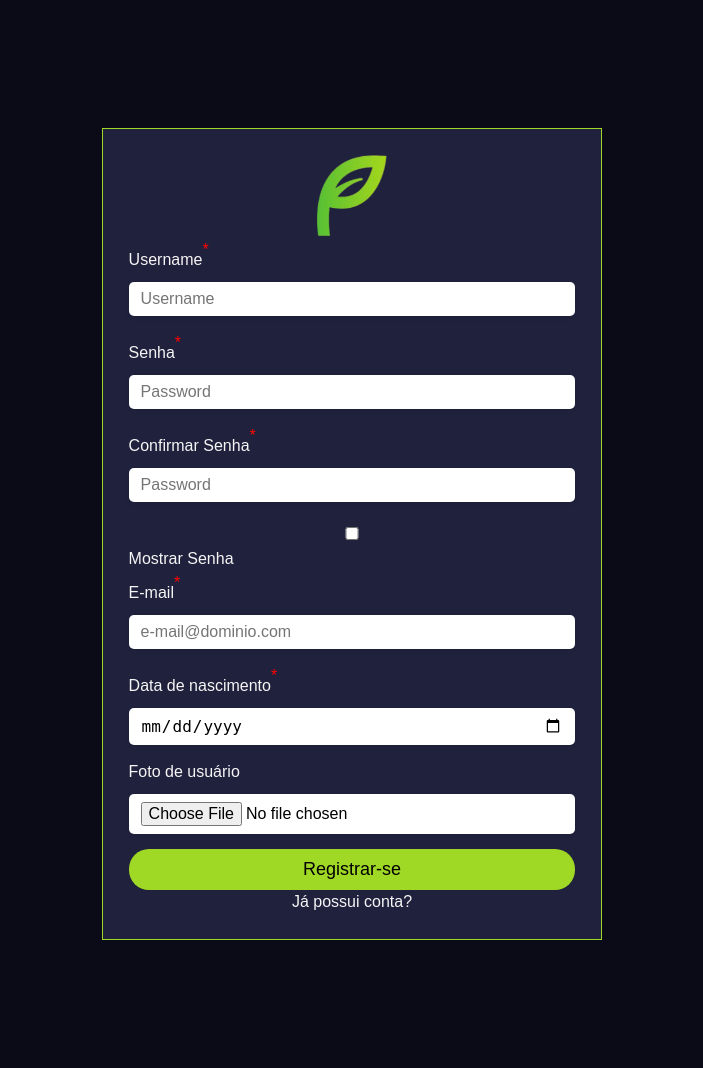
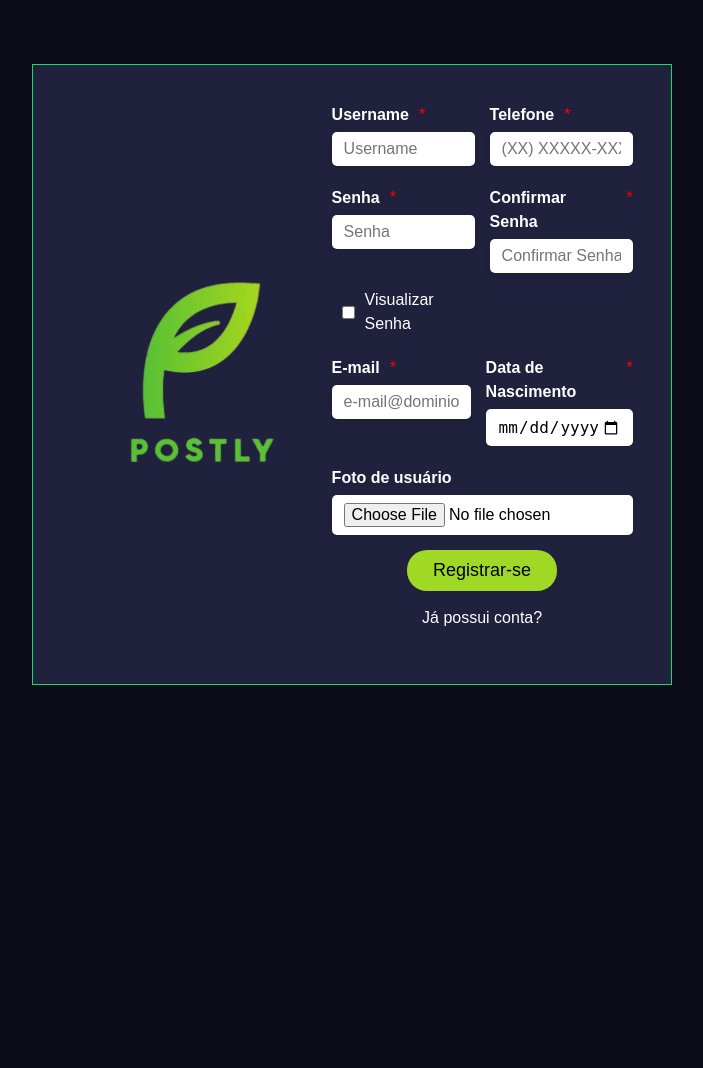
Before and after one commit to Jvictoroak/Exp_Criativa, a Python web app: template theme/templates/register.html in a window 1280 px wide. Shown: the whole page, without its empty margins (288-991 px from the left). After the commit the page ends 685 px from the top, so only its background shows below. Run offline with Jinja, Linux system fonts and the light colour scheme; the template is opened without the code that fills it, so the values that code supplies are empty; some libraries are stand-ins or nearby versions.

Commit message:
Melhorando o register

```diff
--- a/theme/assets/pages/css/register.css
+++ b/theme/assets/pages/css/register.css
@@ -1,101 +1,74 @@
-.swal2-height-auto {
-    background-color: black;
+.conteudo-principal {
+    display: flex;
+    border: 1px solid var(--verde-2);
+    padding: 3%;
+    margin: auto;
+    margin-top: 5%;
+    max-width: 50%;
+    background-color: var(--azul-2);
+    align-items: center;
 }
 
-/* Logo centralizada */
-.logo {
-    width: 70px;
-    height: auto;
-    display: block;
-    margin: 0 auto;
+.campo-texto {
+    display: flex;
 }
 
-/* Container principal */
-.conteudo-principal {
-    background-color: var(--azul-2);
-    justify-content: center;
-    flex-direction: column;
-    padding: 2%;
-    align-items: center;
-    margin: 10% auto;
-    max-width: 500px;
-    border: solid var(--verde-1) 1px;
-    font-family: Arial, Helvetica, sans-serif;
-    color: whitesmoke;
-}
-
-.nome-campo {
-    display: flex;
-}
 .campo-obrigatorio {
+    margin-left: 10px;
     color: red;
 }
 
-/* Estilo dos inputs para combinar com a página perfil */
-input {
-    border-radius: 5px; /* Ajuste o valor para combinar com o estilo da página perfil */
-    font-weight: normal; /* Ajuste o peso da fonte, se necessário */
-    padding: 8px 12px; /* Ajuste o espaçamento interno */
-    font-size: 16px; /* Ajuste o tamanho da fonte */
-    border: 1px solid var(--cinza-claro); /* Substitua por uma cor consistente com a página perfil */
+.logo {
+    margin: 10%;
+    max-width: 150px; /* Limitar o tamanho da logo */
+}
+
+/* Container do formulário */
+#registroForm {
+    display: flex;
+    flex-direction: column;
+    align-items: center;
+}
+
+/* Container das linhas de campos (2 por linha) */
+.campo-container {
+    display: grid;
+    grid-template-columns: 1fr 1fr; /* 2 colunas iguais */
+    gap: 15px; /* Espaço entre os campos */
     width: 100%;
-    margin-top: 10px;
-    background-color: var(--branco); /* Certifique-se de que o fundo seja consistente */
-    color: var(--preto); /* Ajuste a cor do texto */
-    box-shadow: 0 2px 4px rgba(0, 0, 0, 0.1); /* Adicione sombra, se necessário */
+    margin-bottom: 20px;
+}
+
+/* Estilo dos campos de input e etiquetas */
+.campo {
+    width: 100%;
+}
+
+.campo label {
+    display: block;
+    margin-bottom: 5px;
+    font-weight: bold;
+}
+
+.campo input {
+    width: 100%;
+    padding: 8px 12px;
+    font-size: 16px;
+    border-radius: 5px;
+    border: 1px solid var(--cinza-claro);
+    background-color: var(--branco);
+    color: var(--preto);
+    box-shadow: 0 2px 4px rgba(0, 0, 0, 0.1);
     transition: border-color 0.3s ease, box-shadow 0.3s ease;
 }
 
-input:focus {
-    border-color: var(--azul-1); /* Cor de borda ao focar */
-    box-shadow: 0 0 5px var(--azul-1); /* Sombra ao focar */
-    outline: none;
-}
-
-/* Estilo para o input de imagem */
-input[type="file"] {
-    display: block;
-    width: 100%;
-    padding: 8px 12px;
-    font-size: 16px;
-    color: var(--preto);
-    background-color: var(--branco);
-    border: 1px solid var(--cinza-claro);
-    border-radius: 5px;
-    box-shadow: 0 2px 4px rgba(0, 0, 0, 0.1);
-    transition: border-color 0.3s ease, box-shadow 0.3s ease;
-    cursor: pointer;
-}
-
-input[type="file"]:focus {
+.campo input:focus {
     border-color: var(--azul-1);
     box-shadow: 0 0 5px var(--azul-1);
     outline: none;
 }
 
-.input-group {
-    margin-bottom: 15px; /* Ajuste o valor conforme necessário */
-}
-
-/* Opcional: Adiciona espaçamento superior aos subtítulos */
-.sub-titulo {
-    margin-top: 10px; /* Ajuste o valor conforme necessário */
-}
-
-.input-group-text {
-    position: absolute;
-    right: 10px;
-    cursor: pointer;
-    color: black;
-    background-color: transparent;
-    border: none;
-}
-
-.cursor-pointer {
-    cursor: pointer;
-}
-
-/* Botão com efeito hover */
+/* Botão de registro com efeito hover */
 #button-registro {
     background-color: var(--verde-1);
     font-size: large;
@@ -104,41 +77,64 @@ input[type="file"]:focus {
     cursor: pointer;
     border: none;
     transition: background-color 0.3s ease;
+    width: 100%; /* Garante que o botão ocupe toda a largura disponível */
 }
 
 #button-registro:hover {
     background-color: var(--verde-2);
 }
 
-
-.senha-container {
-    position: relative;
+/* Exibição do toggle de senha */
+.visualizar-senha {
     display: flex;
     align-items: center;
 }
 
-.visualizar-senha {
-    left: auto;
-}
-
 #toggleSenha {
-    box-shadow: none;
+    margin-left: 10px;
+    margin-right: 10px;
 }
 
 .conta {
+    margin: 5%;
+    width: 50%;
     display: flex;
     flex-direction: column;
-    margin: auto;
+    align-items: center;
 }
 
-.voltar-login {
-margin: auto
+.conta a {
+    margin-top: 15px;
 }
 
-@media (max-width: 768px) {
+/* Media Query para telas menores */
+@media (max-width: 936px) {
     .conteudo-principal {
-        max-width: 90%;
-        padding: 5%;
-        margin-top: 15%;
+        flex-direction: column;
+        margin: 0;
+        max-width: 100%;
+        padding: auto;
+    }
+
+    .campo-container {
+        grid-template-columns: 1fr; /* Apenas uma coluna por linha em telas pequenas */
+    }
+
+    .logo {
+        max-width: 120px; /* Ajusta o tamanho da logo para telas menores */
+        margin: auto;
+    }
+
+    #button-registro {
+        padding: 12px 20px; /* Ajusta o padding do botão para telas menores */
+    }
+
+    /* Ajusta a conta e seus links para maior responsividade */
+    .conta {
+        width: 90%;
+    }
+
+    .conta a {
+        font-size: 14px;
     }
 }
--- a/theme/assets/pages/js/register.js
+++ b/theme/assets/pages/js/register.js
@@ -1,74 +1,98 @@
-document.getElementById("registroForm").addEventListener("submit", function(event) {
-    event.preventDefault();
+const usuarioInput = document.getElementById("usuario");
+const telefoneInput = document.getElementById("telefone");
+const emailInput = document.getElementById("email");
+const nascimentoInput = document.getElementById("nascimento");
+const senhaInput = document.getElementById("senha");
+const confirmarSenhaInput = document.getElementById("confirmarSenha");
+const visualizarSenha = document.getElementById("toggleSenha");
+const botaoRegistra = document.getElementById("button-registro");
 
-    let usuario = document.getElementById("usuario").value.trim();
-    let senha = document.getElementById("senha").value;
-    let confirmarSenha = document.getElementById("confirmarSenha").value;
-    let email = document.getElementById("email").value.trim();
-    let nascimento = document.getElementById("nascimento").value;
-    let foto = document.getElementById("foto").files[0];
+//  Formatação de telefone
+telefoneInput.addEventListener('input', function(event) {
+    // Remove qualquer caractere não numérico
+    let telefone = this.value.replace(/\D/g, '');
 
-    let regexUsuario = /^[A-Za-záàâãéèêíóôõúç\s]{3,20}$/;
-    let regexSenha = /^(?=.*\d)(?=.*[a-z])(?=.*[A-Z])(?=.*[^a-zA-Z0-9])(?!.*\s).{8,20}$/;
-    let regexEmail = /^[^\s@]+@[^\s@]+\.[^\s@]+$/;
+    // Aplica a máscara (XX) XXXXX-XXXX enquanto o usuário digita
+    if (telefone.length <= 2) {
+        this.value = `(${telefone}`;
+    } else if (telefone.length <= 6) {
+        this.value = `(${telefone.slice(0, 2)}) ${telefone.slice(2)}`;
+    } else {
+        this.value = `(${telefone.slice(0, 2)}) ${telefone.slice(2, 7)}-${telefone.slice(7, 11)}`;
+    }
+});
 
-    if (!usuario) {
-        Swal.fire("Erro!", "O campo Usuário é obrigatório.", "error");
+// Define a data máxima no campo de nascimento
+function definirMaxData() {
+    const dataAtual = new Date();
+    const ano = dataAtual.getFullYear();
+    const mes = String(dataAtual.getMonth() + 1).padStart(2, '0'); // Mes começa de 0, então somamos 1
+    const dia = String(dataAtual.getDate()).padStart(2, '0'); // Adiciona zero à frente se o dia for menor que 10
+
+    const dataFormatada = `${ano}-${mes}-${dia}`;
+    nascimentoInput.setAttribute('max', dataFormatada); // Atribui a data máxima ao campo
+}
+
+// Chama a função para definir a data máxima ao carregar a página
+window.onload = definirMaxData;
+
+// Verificação dos inputs
+botaoRegistra.addEventListener('click', function(event) {
+    event.preventDefault(); // Impede o envio do formulário caso haja erro
+
+    // Verificar se os campos obrigatórios estão preenchidos
+    if (!usuarioInput.value || !telefoneInput.value || !emailInput.value || !nascimentoInput.value || !senhaInput.value || !confirmarSenhaInput.value) {
+        Swal.fire({
+            icon: 'error',
+            title: 'Preencha todos os campos obrigatórios!',
+            text: 'Todos os campos com * são obrigatórios.',
+        });
         return;
     }
-    if (!regexUsuario.test(usuario)) {
-        Swal.fire("Erro!", "Usuário deve ter entre 3 e 20 letras.", "error");
+    const usuarioPattern = /[A-Za-záàâãéèêíóôõúç\s]{8,50}/;
+    if (!usuarioPattern.test(usuarioInput.value)) {
+        Swal.fire({
+            icon: 'error',
+            title: 'Usuário inválido!',
+            text: 'O usuário deve conter 8 a 50 letras.'
+        })
+        return
+    }
+
+    // Verificar se a senha e a confirmação de senha coincidem
+    if (senhaInput.value !== confirmarSenhaInput.value) {
+        Swal.fire({
+            icon: 'error',
+            title: 'Erro na confirmação de senha!',
+            text: 'As senhas não coincidem. Tente novamente.',
+        });
         return;
     }
 
-    if (!senha) {
-        Swal.fire("Erro!", "O campo Senha é obrigatório.", "error");
-        return;
-    }
-    if (!regexSenha.test(senha)) {
-        Swal.fire("Erro!", "A senha deve ter entre 8 e 20 caracteres, contendo pelo menos uma letra maiúscula, uma minúscula, um número e um caractere especial.", "error");
+    // Verificar se a senha atende ao padrão
+    const senhaPattern = /^(?=.*\d)(?=.*[a-z])(?=.*[A-Z])(?=.*[@#$%&*]).{6,10}$/;
+    if (!senhaPattern.test(senhaInput.value)) {
+        Swal.fire({
+            icon: 'error',
+            title: 'Senha inválida!',
+            text: 'A senha deve conter pelo menos um número, uma letra maiúscula, uma minúscula e um caractere especial, com 6 a 10 caracteres.',
+        });
         return;
     }
 
-    if (senha !== confirmarSenha) {
-        Swal.fire("Erro!", "As senhas não coincidem.", "error");
-        return;
-    }
+    // Se tudo estiver correto, mostra um alerta de sucesso
+    Swal.fire({
+        icon: 'success',
+        title: 'Cadastro realizado com sucesso!',
+        text: 'Você foi registrado com sucesso. Agora você pode fazer login.',
+    });
 
-    if (!email) {
-        Swal.fire("Erro!", "O campo E-mail é obrigatório.", "error");
-        return;
-    }
-    if (!regexEmail.test(email)) {
-        Swal.fire("Erro!", "E-mail inválido!", "error");
-        return;
-    }
-
-    if (!nascimento) {
-        Swal.fire("Erro!", "O campo Data de nascimento é obrigatório.", "error");
-        return;
-    }
-    let dataAtual = new Date().toISOString().split("T")[0];
-    if (nascimento > dataAtual) {
-        Swal.fire("Erro!", "A data de nascimento não pode ser maior que o dia atual.", "error");
-        return;
-    }
-
-    if (foto && !["image/jpeg", "image/png"].includes(foto.type)) {
-        Swal.fire("Erro!", "Apenas imagens JPG e PNG são permitidas.", "error");
-        return;
-    }
-
-    Swal.fire("Sucesso!", "Registro concluído!", "success");
 });
 
-const visualizarSenha = document.getElementById("toggleSenha");
-const senhaInput = document.getElementById("senha");
-const confirmarSenhaInput = document.getElementById("confirmarSenha");
-
+// CheckBox de Visualização de senha
 visualizarSenha.addEventListener('change', function() {
     if (visualizarSenha.checked) {
-        senhaInput.type = "text"; // Mostra a senha
+        senhaInput.type = "text";
         confirmarSenhaInput.type = "text"; // Mostra a confirmação da senha
     } else {
         senhaInput.type = "password"; // Oculta a senha
--- a/theme/templates/register.html
+++ b/theme/templates/register.html
@@ -13,62 +13,74 @@
 <body>
     <script src="https://cdn.jsdelivr.net/npm/sweetalert2@11/dist/sweetalert2.min.js"></script>
 
-    <div class="conteudo-principal conteudo-principal-register" id="register">
-        <img src="/theme/assets/img/logo.webp" class="logo" alt="Logo POSTLY">
+    <div class="conteudo-principal" id="register">
+        <img src="/theme/assets/img/logo2.webp" class="logo" alt="Logo POSTLY">
         <form id="registroForm">
-            <div class="info">
-                <div class="nome-campo">
-                    <p class="sub-titulo">Username</p>
+            <div class="campo-container">
+                <div class="campo">
+                    <div class="campo-texto">
+                        <label for="usuario">Username</label>
                         <p class="campo-obrigatorio">*</p>
                     </div>
-                <div class="input-group flex-nowrap">
-                    <input id="usuario" type="text" class="form-control" placeholder="Username" aria-label="Username" pattern="[A-Za-záàâãéèêíóôõúç\s]{8,50}" title="Usuário com 8 a 50 letras" required>
+
+                    <input id="usuario" type="text" placeholder="Username" pattern="[A-Za-záàâãéèêíóôõúç\s]{8,50}" title="Usuário com 8 a 50 letras" required>
                 </div>
-                <!-- Campo de Senha -->
-                <div class="nome-campo">
-                    <p class="sub-titulo">Senha</p>
+                <div class="campo">
+                    <div class="campo-texto">
+                        <label for="telefone">Telefone</label>
                         <p class="campo-obrigatorio">*</p>
                     </div>
-                <div class="input-group flex-nowrap senha-container">
-                    <input id="senha" type="password" class="senha form-control" placeholder="Password" aria-label="Password" pattern="(?=.*\d)(?=.*[a-z])(?=.*[A-Z])(?=.*[@#$%&*]).{6,10}" title="Deve conter pelo menos um número, uma letra maiúscula, uma minúscula e um caractere especial, com 6 a 10 caracteres." required>
+                    <input id="telefone" type="tel" placeholder="(XX) XXXXX-XXXX" pattern="\(\d{2}\) \d{5}-\d{4}" title="Digite seu número de telefone" required>
                 </div>
-                <div class="nome-campo">
-                    <p class="sub-titulo">Confirmar Senha</p>
+            </div>
+
+            <div class="campo-container">
+                <div class="campo">
+                    <div class="campo-texto">
+                        <label for="senha">Senha</label>
                         <p class="campo-obrigatorio">*</p>
                     </div>
-                <div class="input-group flex-nowrap senha-container">
-                    <input id="confirmarSenha" type="password" class="senha form-control" placeholder="Password" aria-label="Password" pattern="(?=.*\d)(?=.*[a-z])(?=.*[A-Z])(?=.*[@#$%&*]).{6,10}" title="Deve conter pelo menos um número, uma letra maiúscula, uma minúscula e um caractere especial, com 6 a 10 caracteres." required>
+                    <input id="senha" type="password" placeholder="Senha" pattern="(?=.*\d)(?=.*[a-z])(?=.*[A-Z])(?=.*[@#$%&*]).{6,10}" title="Deve conter pelo menos um número, uma letra maiúscula, uma minúscula e um caractere especial, com 6 a 10 caracteres." required>
                 </div>
-                <div class="visualizar-senha">
-                    <span>
-                        <input type="checkbox" id="toggleSenha"> Mostrar Senha
+                <div class="campo">
+                    <div class="campo-texto">
+                        <label for="confirmarSenha">Confirmar Senha</label>
+                        <p class="campo-obrigatorio">*</p>
+                    </div>
+                    <input id="confirmarSenha" type="password" placeholder="Confirmar Senha" pattern="(?=.*\d)(?=.*[a-z])(?=.*[A-Z])(?=.*[@#$%&*]).{6,10}" title="Digite novamente a senha" required>
+                </div>
+                <span class="visualizar-senha">
+                    <input type="checkbox" id="toggleSenha">
+                    <p>Visualizar Senha</p>
                 </span>
             </div>
 
-                <div class="nome-campo">
-                    <p class="sub-titulo">E-mail</p>
+
+            <div class="campo-container">
+                <div class="campo">
+                    <div class="campo-texto">
+                        <label for="email">E-mail</label>
                         <p class="campo-obrigatorio">*</p>
                     </div>
-                <div class="input-group flex-nowrap">
-                    <input id="email" type="email" class="form-control" placeholder="e-mail@dominio.com" aria-label="E-mail" pattern="[^@\s]+@[^@\s]+\.[^@\s]+" title="Coloque seu endereço de E-mail" required>
+                    <input id="email" type="email" placeholder="e-mail@dominio.com" pattern="[^@\s]+@[^@\s]+\.[^@\s]+" title="Coloque seu endereço de E-mail" required>
                 </div>
-                <div class="nome-campo">
-                    <p class="sub-titulo">Data de nascimento</p>
+                <div class="campo">
+                    <div class="campo-texto">
+                        <label for="nascimento">Data de Nascimento</label>
                         <p class="campo-obrigatorio">*</p>
                     </div>
-                <div class="input-group flex-nowrap">
-                    <input id="nascimento" type="date" class="form-control" aria-label="Nascimento" title="Preencha sua Data de Nascimento" required>
+                    <input id="nascimento" type="date" required>
+                </div>
             </div>
 
-                <p class="sub-titulo">Foto de usuário</p>
-                <div class="input-group flex-nowrap">
-                    <input id="foto" type="file" class="form-control custom-file-input" aria-label="Foto de usuário" title="Insira sua Foto">
-                </div>
+            <div class="campo">
+                <label for="foto">Foto de usuário</label>
+                <input id="foto" type="file">
             </div>
 
             <div class="conta">
                 <button id="button-registro" type="submit">Registrar-se</button>
-                <a href="login.html" class="voltar-login">Já possui conta?</a>
+                <a href="login.html">Já possui conta?</a>
             </div>
         </form>
     </div>
```
Lines whose indentation alone changed are shown as unchanged.
